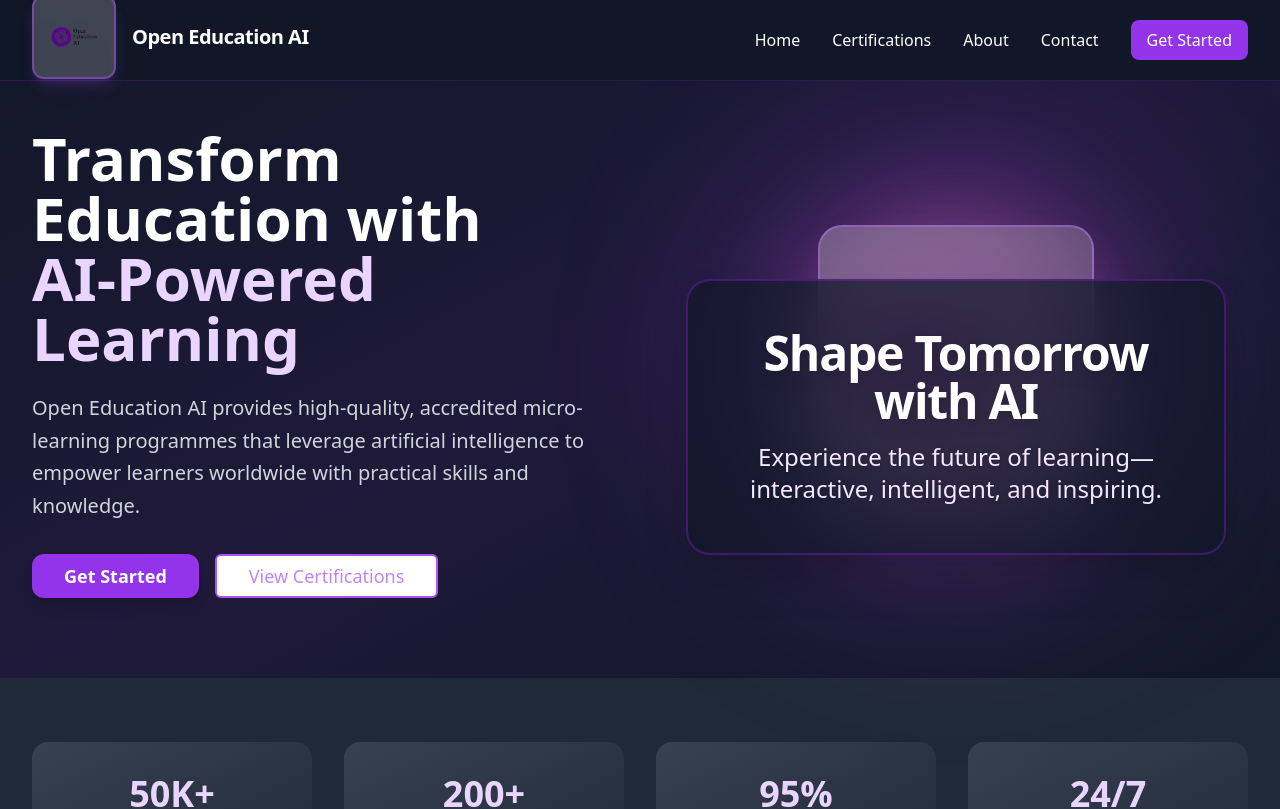
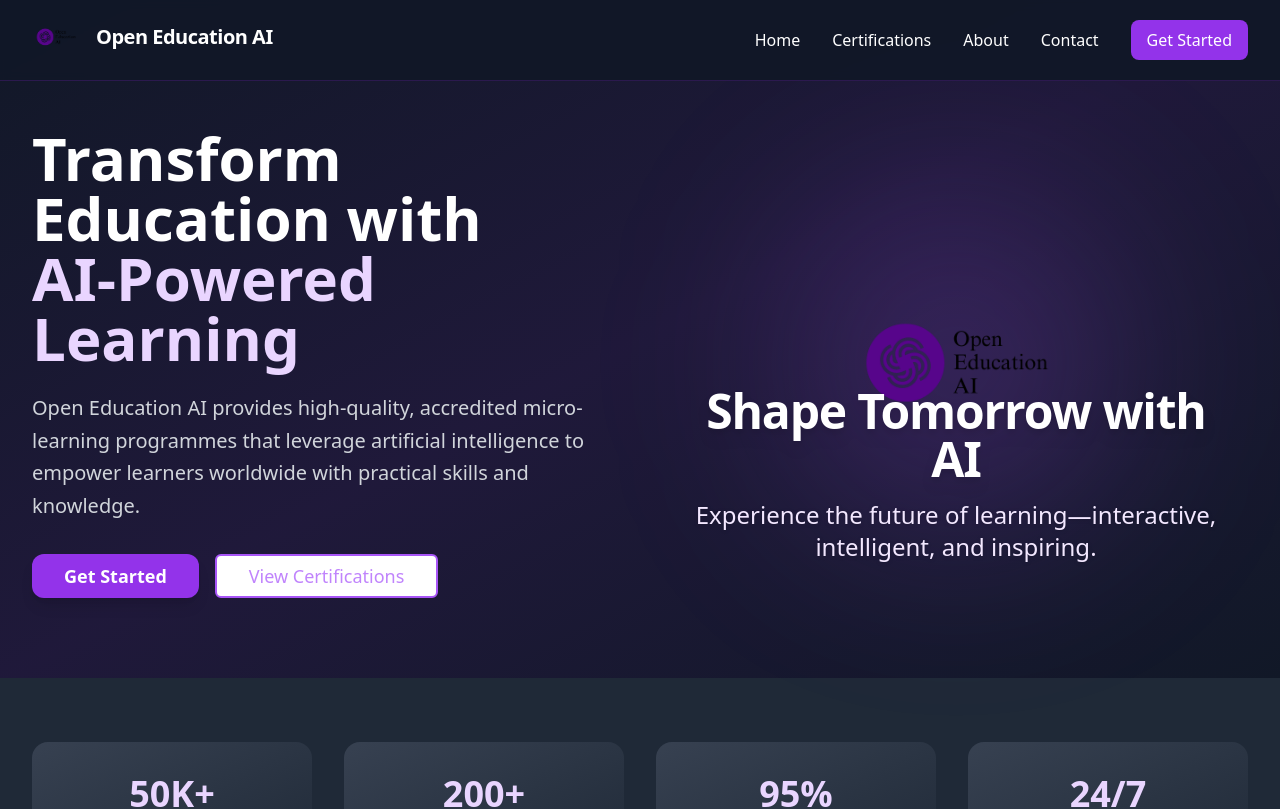
Before and after one commit to gaulomail/open-education.github.io, a React (Vite) app: page / in a window 1280 px wide. Shown: the top 809 px of the page. Built offline with nearby package versions, Linux system fonts and the light colour scheme.

Commit message:
Refactor: Remove logo containers, modernize design
- Removed the container elements around the logo in the navigation, footer, and index page.
- Updated the design to a more modern aesthetic.

```diff
--- a/src/components/Footer.tsx
+++ b/src/components/Footer.tsx
@@ -8,13 +8,11 @@ const Footer = () => {
         <div className="grid md:grid-cols-4 gap-8">
           <div>
             <div className="flex items-center mb-4">
-              <div className="bg-white/15 backdrop-blur-sm rounded-lg p-2 border border-purple-500/40 mr-3 shadow-lg shadow-purple-500/20">
-                <img
-                  src="/lovable-uploads/842cfd68-aa1d-47ac-a40b-51f239c78f49.png"
-                  alt="Open Education AI Logo"
-                  className="h-10 w-10 drop-shadow-lg"
-                />
-              </div>
+              <img
+                src="/lovable-uploads/842cfd68-aa1d-47ac-a40b-51f239c78f49.png"
+                alt="Open Education AI Logo"
+                className="h-10 w-10 mr-3 object-contain"
+              />
               <span className="text-xl font-bold text-purple-300">
                 Open Education AI
               </span>
--- a/src/components/Navigation.tsx
+++ b/src/components/Navigation.tsx
@@ -18,14 +18,12 @@ const Navigation = () => {
                 className="inline-flex items-center gap-4 hover:opacity-90 transition-opacity"
                 aria-label="Open Education AI Home"
               >
-                <div className="bg-white/20 backdrop-blur-sm rounded-xl p-3 border-2 border-purple-500/50 shadow-lg shadow-purple-500/20">
-                  <img
-                    src="/lovable-uploads/842cfd68-aa1d-47ac-a40b-51f239c78f49.png"
-                    alt="Open Education AI"
-                    className="h-14 w-14 drop-shadow-2xl"
-                    loading="eager"
-                  />
-                </div>
+                <img
+                  src="/lovable-uploads/842cfd68-aa1d-47ac-a40b-51f239c78f49.png"
+                  alt="Open Education AI"
+                  className="h-12 w-12 object-contain"
+                  loading="eager"
+                />
                 <span className="text-xl font-bold text-white hidden sm:block tracking-tight">
                   Open Education AI
                 </span>
--- a/src/pages/Index.tsx
+++ b/src/pages/Index.tsx
@@ -1,4 +1,3 @@
-
 import { Link } from 'react-router-dom';
 import { ChevronRight, Star, Users, Award, CheckCircle, ArrowRight, Globe, Shield, Zap } from 'lucide-react';
 import { Button } from '@/components/ui/button';
@@ -91,28 +90,26 @@ const Index = () => {
               </div>
             </div>
             <div className="relative flex items-center justify-center min-h-[400px]">
-              {/* Enhanced Logo Display */}
+              {/* Clean Logo Display */}
               <div className="relative">
-                {/* Multiple glow effects for better visibility */}
-                <div className="absolute inset-0 bg-purple-500/30 rounded-full blur-3xl scale-150"></div>
-                <div className="absolute inset-0 bg-pink-500/20 rounded-full blur-2xl scale-125"></div>
-                <div className="absolute inset-0 bg-white/5 rounded-full blur-xl scale-110"></div>
+                {/* Subtle glow effect */}
+                <div className="absolute inset-0 bg-purple-500/20 rounded-full blur-3xl scale-150"></div>
 
-                {/* Logo container with enhanced visibility */}
-                <div className="relative z-10 bg-gradient-to-br from-white/25 to-white/15 backdrop-blur-xl rounded-3xl p-10 border-2 border-purple-400/40 shadow-2xl shadow-purple-500/30">
+                {/* Logo */}
+                <div className="relative z-10">
                   <img
                     src="/lovable-uploads/842cfd68-aa1d-47ac-a40b-51f239c78f49.png"
                     alt="Open Education AI"
-                    className="w-40 h-40 md:w-48 md:h-48 object-contain drop-shadow-2xl mx-auto animate-float"
+                    className="w-48 h-48 md:w-56 md:h-56 object-contain mx-auto animate-float"
                     loading="eager"
                   />
                 </div>
               </div>
 
-              {/* Glassmorphism Card Overlay */}
-              <div className="absolute bottom-2 left-1/2 -translate-x-1/2 z-20 w-11/12 sm:w-[480px] md:w-[540px] min-h-[210px] bg-gray-900/70 backdrop-blur-2xl rounded-3xl border-2 border-purple-700/40 shadow-2xl p-12 flex flex-col items-center overflow-hidden">
-                <h3 className="text-4xl md:text-5xl font-black text-white mb-4 text-center drop-shadow-lg z-10 tracking-tight">Shape Tomorrow with AI</h3>
-                <p className="text-xl md:text-2xl text-purple-100 text-center mb-0 drop-shadow z-10 font-medium">Experience the future of learning—interactive, intelligent, and inspiring.</p>
+              {/* Modern Text Overlay */}
+              <div className="absolute bottom-0 left-1/2 -translate-x-1/2 z-20 w-11/12 sm:w-[480px] md:w-[540px] text-center">
+                <h3 className="text-4xl md:text-5xl font-black text-white mb-4 drop-shadow-lg tracking-tight">Shape Tomorrow with AI</h3>
+                <p className="text-xl md:text-2xl text-purple-100 drop-shadow font-medium">Experience the future of learning—interactive, intelligent, and inspiring.</p>
               </div>
             </div>
           </div>
```
